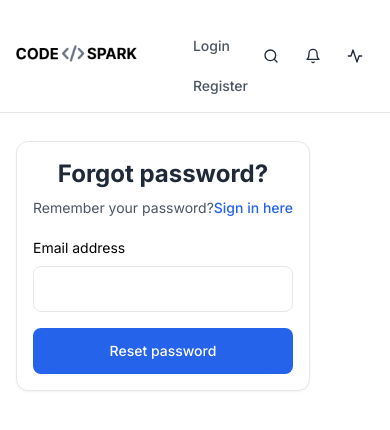
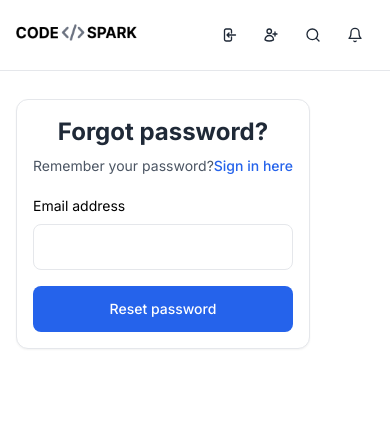
Before and after one commit to sandeepkamara12/meri-posts, a React (Create React App) app: page /forgot-password in a window 390 px wide. Shown: the top 430 px of the page. Built offline with nearby package versions, Linux system fonts and the light colour scheme.

Commit message:
correct searchbar toggling and header responsiveness

```diff
--- a/src/components/BlogDetails.jsx
+++ b/src/components/BlogDetails.jsx
@@ -69,7 +69,6 @@ const BlogDetails = () => {
     };
   }, [dispatch]);
 
-  console.log(post, 'post');
   return (
     <>
       <div className="max-w-4xl w-full mx-auto">
--- a/src/components/Header.jsx
+++ b/src/components/Header.jsx
@@ -1,4 +1,4 @@
-import { Link, useNavigate } from "react-router-dom";
+import { Link, useLocation, useNavigate, useParams } from "react-router-dom";
 import SearchbarResult from "./SearchbarResult";
 import { useRef, useEffect, useState } from "react";
 import { allPosts } from "../data";
@@ -11,7 +11,6 @@ import useClickOutside from "../services/useClickOutside";
 // import { persistor } from "../redux/store";
 
 const Header = () => {
-  const [open, setOpen] = useState(false);
   const searchRef = useRef(null);
   const profileDropdownRef = useRef(null);
   const { isLoggedIn, user } = useSelector((state) => state.auth);
@@ -21,6 +20,7 @@ const Header = () => {
 
   const [inputValue, setInputValue] = useState("");
   const debouncedInputValue = useDebounce(inputValue, 300);
+  const location = useLocation();
 
   const fetchSearchResults = async (query) => {
     await dispatch(searchPosts(query));
@@ -45,8 +45,14 @@ const Header = () => {
     navigate("/login");
   };
 
-  useClickOutside(searchRef, () => setInputValue(""));
-  useClickOutside(profileDropdownRef, () => setIsOpenProfileDropdown(false));
+  useEffect(() => {
+    return () => {
+      console.log('aaa');
+      setToggleSearchbar(false);
+    }
+  }, [location.pathname])
+  useClickOutside(searchRef, () => { setInputValue(""); setToggleSearchbar(false) });
+  useClickOutside(profileDropdownRef, () => { setIsOpenProfileDropdown(false); });
 
   return (
     <>
@@ -63,13 +69,13 @@ const Header = () => {
             <div className="lg:hidden ms-1"></div>
           </div>
 
-          <div className="w-full flex items-center justify-end ms-auto sm:justify-between gap-x-1 sm:gap-x-3">
+          <div className="w-full flex items-center justify-end ms-auto md:justify-between gap-x-1 sm:gap-x-3">
             <div
               ref={searchRef}
               className={`${toggleSearchbar
                 ? "absolute left-4 w-[calc(100%-32px)] top-[70px]"
                 : "hidden"
-                } sm:relative sm:top-auto sm:left-0 sm:block sm:w-[300px]`}
+                } md:relative md:top-auto md:left-0 md:block md:w-[300px]`}
             >
               <div className="relative">
                 <div className="absolute inset-y-0 start-0 flex items-center pointer-events-none z-20 ps-3.5">
@@ -152,25 +158,39 @@ const Header = () => {
             <div className="flex flex-row items-center justify-end gap-1">
               {!isLoggedIn ? (
                 <>
-                  <div class="flex flex-col gap-5 mt-5 sm:flex-row sm:items-center sm:justify-end sm:mt-0 sm:ps-5">
+                  <div className="flex gap-1 md:gap-5 flex-row md:items-center md:justify-end md:ps-5">
                     <Link
                       to="/login"
                       className="font-medium text-gray-600 hover:text-gray-400 focus:outline-hidden focus:text-gray-400 dark:text-neutral-400 dark:hover:text-neutral-500 dark:focus:text-neutral-500"
                     >
-                      Login
+                      <span className="hidden md:block">Login</span>
+                    <button type="button" className="md:hidden size-[38px] relative inline-flex justify-center items-center gap-x-2 text-sm font-semibold rounded-full border border-transparent text-gray-800 hover:bg-gray-100 focus:outline-none focus:bg-gray-100  disabled:opacity-50 disabled:pointer-events-none">
+                        <svg xmlns="http://www.w3.org/2000/svg" fill="none" viewBox="0 0 24 24" width="24" height="24" strokeWidth={2} stroke="currentColor" className="shrink-0 size-4">
+                          <path strokeLinecap="round" strokeLinejoin="round" d="M15.75 9V5.25A2.25 2.25 0 0 0 13.5 3h-6a2.25 2.25 0 0 0-2.25 2.25v13.5A2.25 2.25 0 0 0 7.5 21h6a2.25 2.25 0 0 0 2.25-2.25V15M12 9l-3 3m0 0 3 3m-3-3h12.75" />
+                        </svg>
+                        <span className="sr-only">Login</span>
+                      </button>
                     </Link>
                     <Link
                       to="/register"
                       className="font-medium text-gray-600 hover:text-gray-400 focus:outline-hidden focus:text-gray-400 dark:text-neutral-400 dark:hover:text-neutral-500 dark:focus:text-neutral-500"
                     >
-                      Register
+                      <span className="hidden md:block">
+                        Register
+                      </span>
+                      <button type="button" className="md:hidden size-[38px] relative inline-flex justify-center items-center gap-x-2 text-sm font-semibold rounded-full border border-transparent text-gray-800 hover:bg-gray-100 focus:outline-none focus:bg-gray-100  disabled:opacity-50 disabled:pointer-events-none">
+                        <svg xmlns="http://www.w3.org/2000/svg" fill="none" viewBox="0 0 24 24" strokeWidth={2} width="24" height="24" stroke="currentColor" className="shrink-0 size-4">
+                          <path strokeLinecap="round" strokeLinejoin="round" d="M18 7.5v3m0 0v3m0-3h3m-3 0h-3m-2.25-4.125a3.375 3.375 0 1 1-6.75 0 3.375 3.375 0 0 1 6.75 0ZM3 19.235v-.11a6.375 6.375 0 0 1 12.75 0v.109A12.318 12.318 0 0 1 9.374 21c-2.331 0-4.512-.645-6.374-1.766Z" />
+                        </svg>
+                        <span className="sr-only">Register</span>
+                      </button>
                     </Link>
                   </div>
                 </>
               ) : null}
               <button
                 type="button"
-                className={`sm:hidden size-[38px] relative inline-flex justify-center items-center gap-x-2 text-sm font-semibold rounded-full border border-transparent text-gray-800 hover:bg-gray-100 focus:outline-none focus:bg-gray-100 ${toggleSearchbar ? "bg-gray-100" : ""
+                className={`md:hidden size-[38px] relative inline-flex justify-center items-center gap-x-2 text-sm font-semibold rounded-full border border-transparent text-gray-800 hover:bg-gray-100 focus:outline-none focus:bg-gray-100 ${toggleSearchbar ? "bg-gray-100" : ""
                   } disabled:opacity-50 disabled:pointer-events-none`}
                 onClick={() => setToggleSearchbar(!toggleSearchbar)}
               >
@@ -214,7 +234,7 @@ const Header = () => {
                 <span className="sr-only">Notifications</span>
               </button>
 
-              <button
+              {/* <button
                 type="button"
                 className="size-[38px] relative inline-flex justify-center items-center gap-x-2 text-sm font-semibold rounded-full border border-transparent text-gray-800 hover:bg-gray-100 focus:outline-none focus:bg-gray-100 disabled:opacity-50 disabled:pointer-events-none "
               >
@@ -233,7 +253,7 @@ const Header = () => {
                   <path d="M22 12h-4l-3 9L9 3l-3 9H2" />
                 </svg>
                 <span className="sr-only">Activity</span>
-              </button>
+              </button> */}
 
               {isLoggedIn ? (
                 <div className="relative inline-flex" ref={profileDropdownRef}>
```
